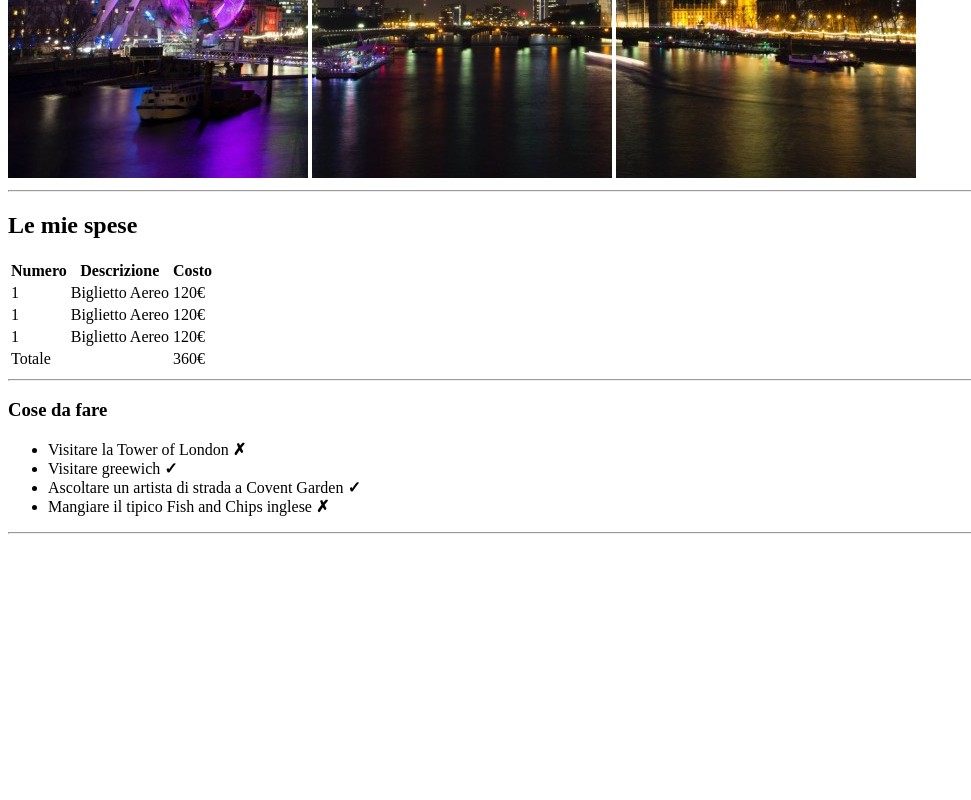
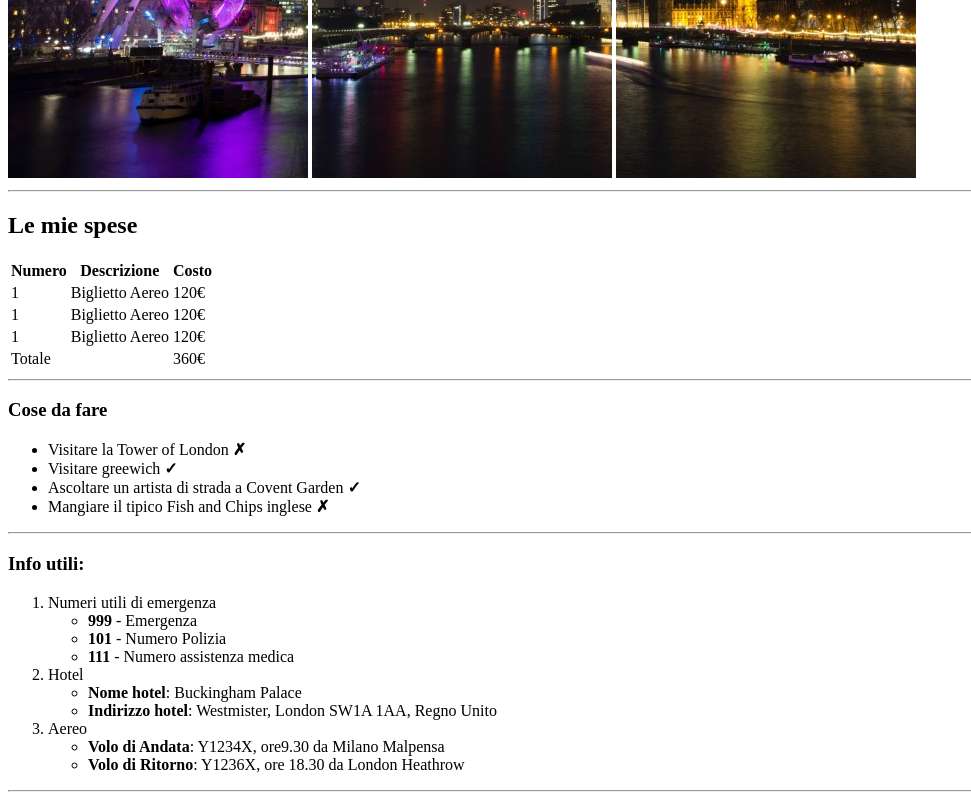
Before and after one commit to RaimondoCosma/html-london-trip, a plain HTML site: page index.html in a window 1280 px wide. Shown: the part 502-1302 px from the top of the page, without its empty margins (0-971 px from the left). Before the commit the page ends 1044 px from the top, so only its background shows below. Drawn offline with Linux system fonts and the light colour scheme.

Commit message:
Terza Sezione con Lista Innestata

```diff
--- a/index.html
+++ b/index.html
@@ -78,6 +78,44 @@
             <!-- /Lista non Ordinata -->
             <hr>
         </section>
+        <section>
+            <h3>Info utili:</h3>
+            <!-- Inizio Lista Innestata -->
+            <!-- Lista Ordinata -->
+            <ol>
+                <li>
+                    Numeri utili di emergenza
+                    <!-- Lista non Ordinata -->
+                    <ul>
+                        <li><strong>999</strong> - Emergenza</li>
+                        <li><strong>101</strong> - Numero Polizia</li>
+                        <li><strong>111</strong> - Numero assistenza medica</li>
+                    </ul>
+                    <!-- /Lista non Ordinata -->
+                </li>
+                <li>
+                    Hotel
+                    <!-- Lista non Ordinata -->
+                    <ul>
+                        <li><strong>Nome hotel</strong>: Buckingham Palace</li>
+                        <li><strong>Indirizzo hotel</strong>: Westmister, London SW1A 1AA, Regno Unito</li>
+                    </ul>
+                    <!-- /Lista non Ordinata -->
+                </li>
+                <li>
+                    Aereo
+                    <!-- Lista non Ordinata -->
+                    <ul>
+                        <li><strong>Volo di Andata</strong>: Y1234X, ore9.30 da Milano Malpensa</li>
+                        <li><strong>Volo di Ritorno</strong>: Y1236X, ore 18.30 da London Heathrow</li>
+                    </ul>
+                    <!-- /Lista non Ordinata -->
+                </li>
+            </ol>
+            <!-- /Lista Ordinata -->
+            <!-- /Fine Lista Innestata -->
+            <hr>
+        </section>
     </main>
     <!-- /Corpo della Pagina -->
     <!-- Piè di Pagina -->
```
